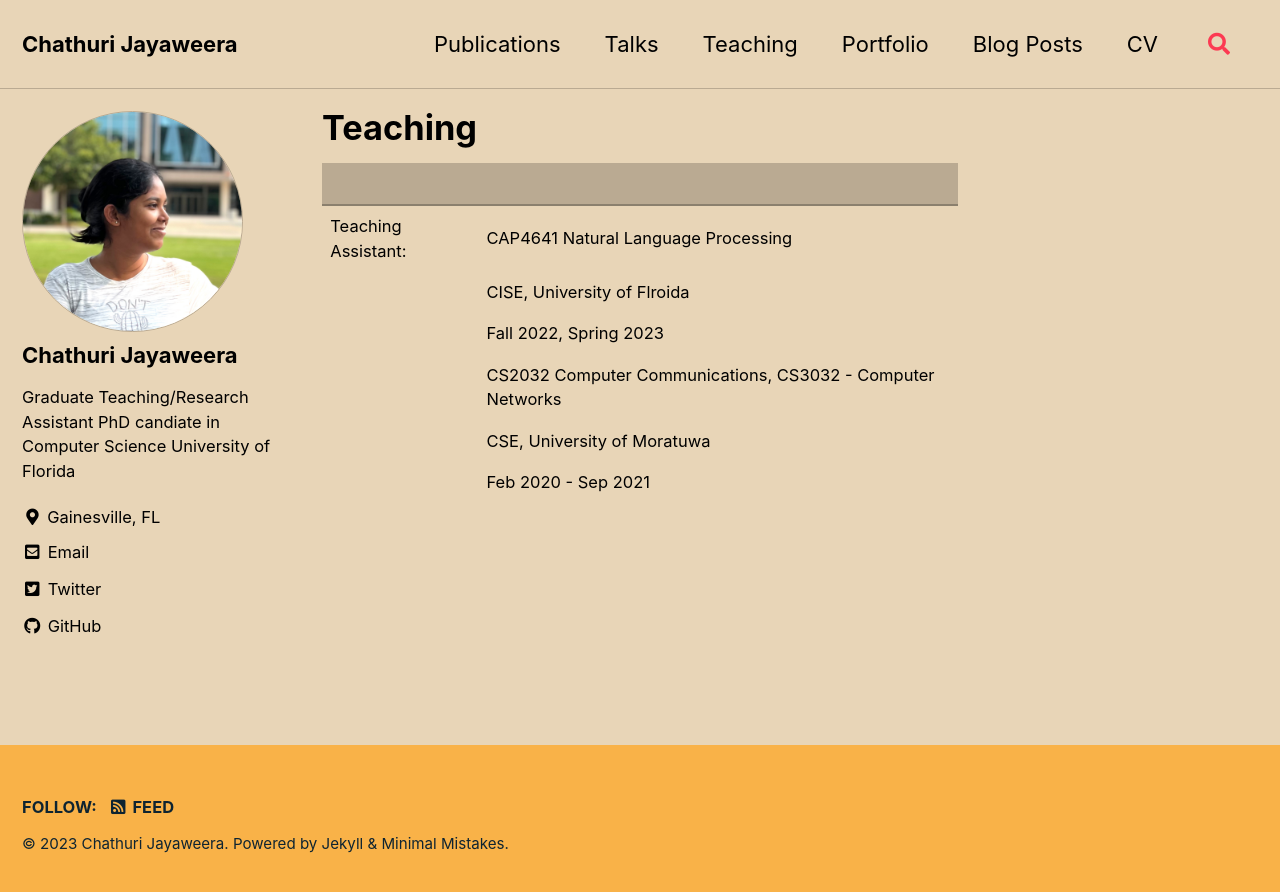
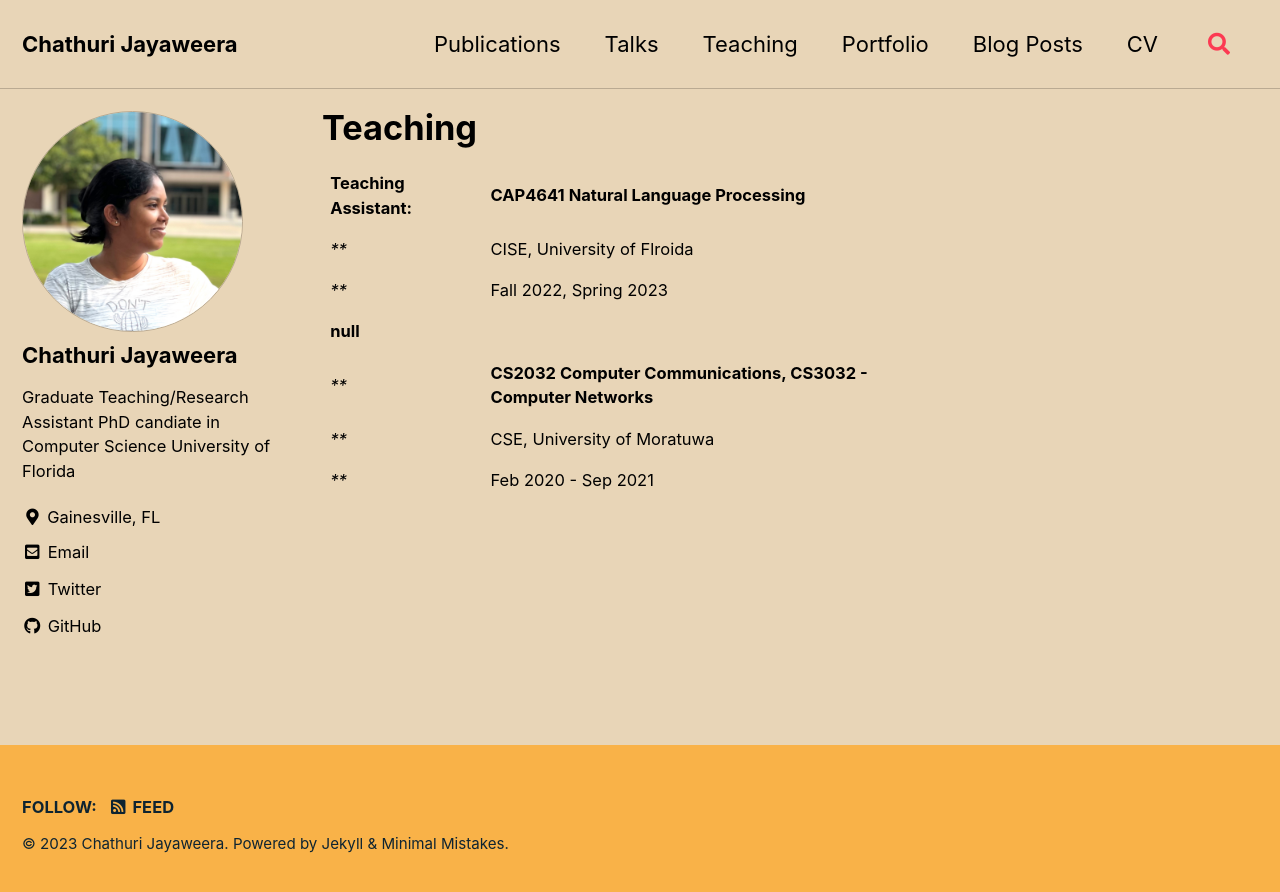
Before and after one commit to chestnutjay/chestnutjay.github.io, a Jekyll site: the page built from _pages/teaching.md, in a window 1280 px wide. Shown: the top 892 px of the page. Built offline with Jekyll 4.4.1, drawn with Linux system fonts in a browser that asks for light colours; cached includes are drawn as plain includes.

Commit message:
edited the table in teaching.md

```diff
--- a/_pages/teaching.md
+++ b/_pages/teaching.md
@@ -10,11 +10,10 @@ td, th {
 }
 </style>
 
-|                     |                                                            |
-|---------------------|------------------------------------------------------------|
-| Teaching Assistant: | CAP4641 Natural Language Processing                        |
-|                     | CISE, University of Flroida                                |
-|                     | Fall 2022, Spring 2023                                     |
-|                     | CS2032 Computer Communications, CS3032 - Computer Networks |
-|                     | CSE, University of Moratuwa                                |
-|                     | Feb 2020 - Sep 2021                                        |
+| **Teaching Assistant:** | **CAP4641 Natural Language Processing**                        |
+| ****                    | CISE, University of Flroida                                    |
+| ****                    | Fall 2022, Spring 2023                                         |
+| **null**                |                                                                |
+| ****                    | **CS2032 Computer Communications, CS3032 - Computer Networks** |
+| ****                    | CSE, University of Moratuwa                                    |
+| ****                    | Feb 2020 - Sep 2021                                            |
```
